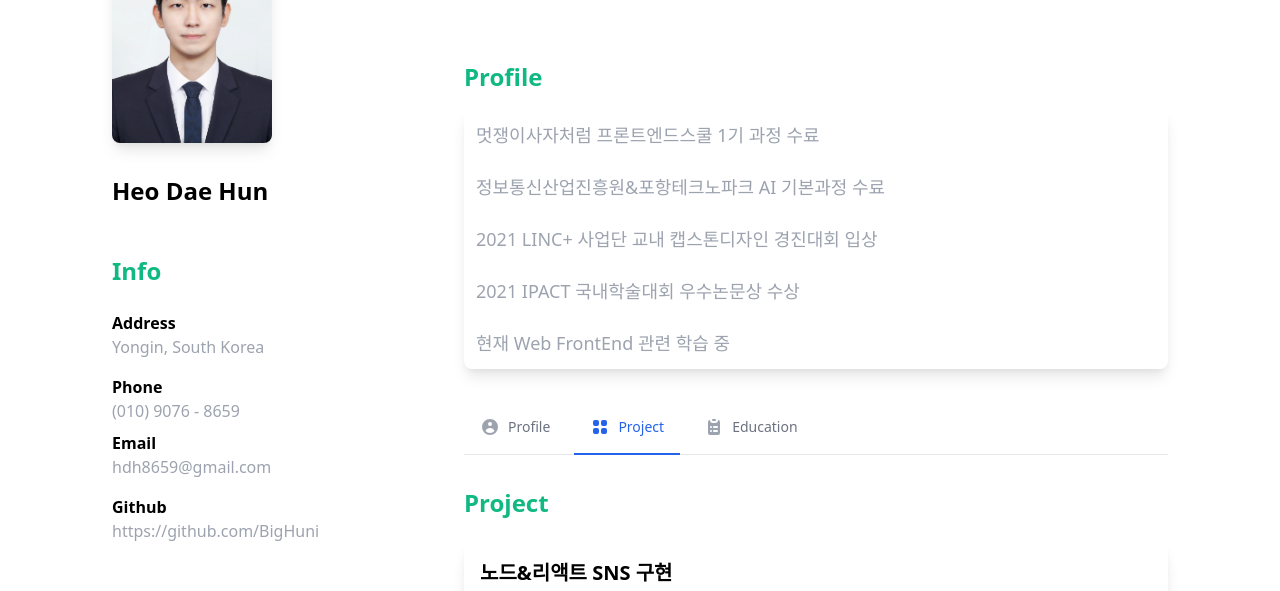
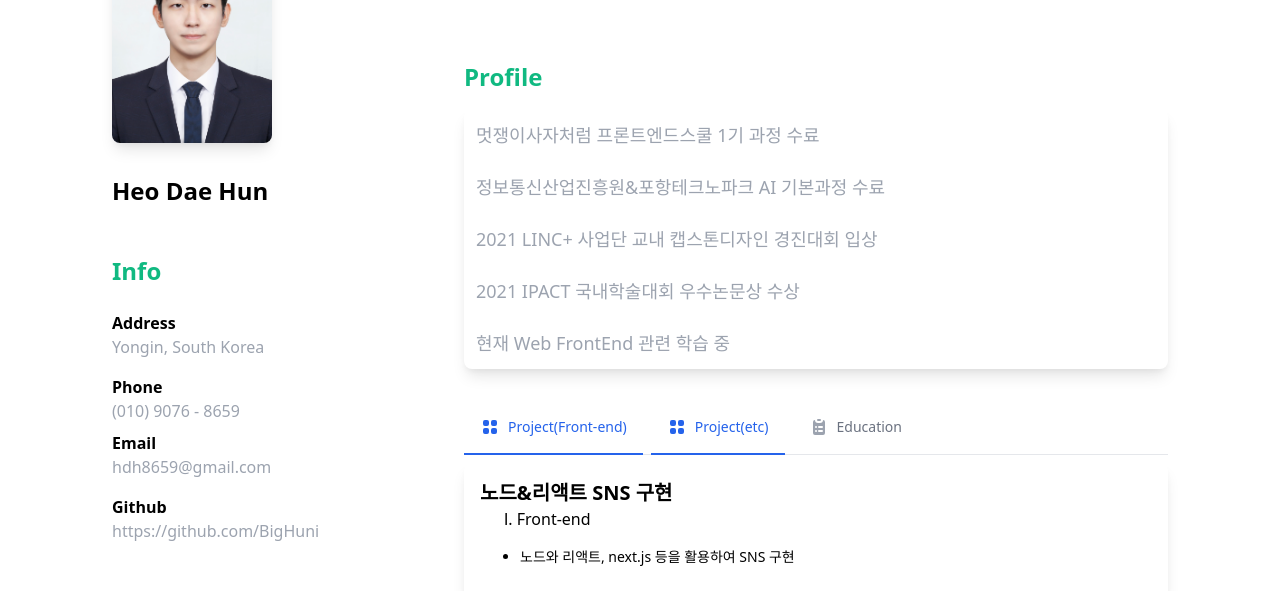
Before and after one commit to BigHuni/tailwind-css-resume, a plain HTML site: page tailwind-css-resume/index.html in a window 1280 px wide. Shown: the part 207-798 px from the top of the page. Drawn offline with nearby package versions, Linux system fonts and the light colour scheme.

Commit message:
[refactor] tab 메뉴 수정

```diff
--- a/tailwind-css-resume/index.html
+++ b/tailwind-css-resume/index.html
@@ -135,13 +135,13 @@
     <div class="border-b border-gray-200 dark:border-gray-700">
       <ul class="flex flex-wrap -mb-px">
           <li class="mr-2">
-              <a href="#" class="inline-flex py-4 px-4 text-sm font-medium text-center text-gray-500 rounded-t-lg border-b-2 border-transparent hover:text-gray-600 hover:border-gray-300 dark:text-gray-400 dark:hover:text-gray-300 group">
-                  <svg class="mr-2 w-5 h-5 text-gray-400 group-hover:text-gray-500 dark:text-gray-500 dark:group-hover:text-gray-300" fill="currentColor" viewBox="0 0 20 20" xmlns="http://www.w3.org/2000/svg"><path fill-rule="evenodd" d="M18 10a8 8 0 11-16 0 8 8 0 0116 0zm-6-3a2 2 0 11-4 0 2 2 0 014 0zm-2 4a5 5 0 00-4.546 2.916A5.986 5.986 0 0010 16a5.986 5.986 0 004.546-2.084A5 5 0 0010 11z" clip-rule="evenodd"></path></svg>Profile
+              <a href="#" class="inline-flex py-4 px-4 text-sm font-medium text-center text-blue-600 rounded-t-lg border-b-2 border-blue-600 active dark:text-blue-500 dark:border-blue-500 group" aria-current="page">
+                  <svg class="mr-2 w-5 h-5 text-blue-600 dark:text-blue-500" fill="currentColor" viewBox="0 0 20 20" xmlns="http://www.w3.org/2000/svg"><path d="M5 3a2 2 0 00-2 2v2a2 2 0 002 2h2a2 2 0 002-2V5a2 2 0 00-2-2H5zM5 11a2 2 0 00-2 2v2a2 2 0 002 2h2a2 2 0 002-2v-2a2 2 0 00-2-2H5zM11 5a2 2 0 012-2h2a2 2 0 012 2v2a2 2 0 01-2 2h-2a2 2 0 01-2-2V5zM11 13a2 2 0 012-2h2a2 2 0 012 2v2a2 2 0 01-2 2h-2a2 2 0 01-2-2v-2z"></path></svg>Project(Front-end)
               </a>
           </li>
           <li class="mr-2">
             <a href="#" class="inline-flex py-4 px-4 text-sm font-medium text-center text-blue-600 rounded-t-lg border-b-2 border-blue-600 active dark:text-blue-500 dark:border-blue-500 group" aria-current="page">
-                  <svg class="mr-2 w-5 h-5 text-blue-600 dark:text-blue-500" fill="currentColor" viewBox="0 0 20 20" xmlns="http://www.w3.org/2000/svg"><path d="M5 3a2 2 0 00-2 2v2a2 2 0 002 2h2a2 2 0 002-2V5a2 2 0 00-2-2H5zM5 11a2 2 0 00-2 2v2a2 2 0 002 2h2a2 2 0 002-2v-2a2 2 0 00-2-2H5zM11 5a2 2 0 012-2h2a2 2 0 012 2v2a2 2 0 01-2 2h-2a2 2 0 01-2-2V5zM11 13a2 2 0 012-2h2a2 2 0 012 2v2a2 2 0 01-2 2h-2a2 2 0 01-2-2v-2z"></path></svg>Project
+                <svg class="mr-2 w-5 h-5 text-blue-600 dark:text-blue-500" fill="currentColor" viewBox="0 0 20 20" xmlns="http://www.w3.org/2000/svg"><path d="M5 3a2 2 0 00-2 2v2a2 2 0 002 2h2a2 2 0 002-2V5a2 2 0 00-2-2H5zM5 11a2 2 0 00-2 2v2a2 2 0 002 2h2a2 2 0 002-2v-2a2 2 0 00-2-2H5zM11 5a2 2 0 012-2h2a2 2 0 012 2v2a2 2 0 01-2 2h-2a2 2 0 01-2-2V5zM11 13a2 2 0 012-2h2a2 2 0 012 2v2a2 2 0 01-2 2h-2a2 2 0 01-2-2v-2z"></path></svg>Project(etc)
             </a>
         </li>
           <li class="mr-2">
@@ -152,10 +152,7 @@
       </ul>
   </div>
 
-    <div class="py-8">
-      <div class="text-green-500 text-2xl pb-4 font-bold">
-        Project
-      </div>
+
         <div class="py-2">
           <div class="w-full bg-white rounded-lg shadow-lg p-4 hover:bg-green-600 hover:text-white">
             <div>
```
Lines whose indentation alone changed are shown as unchanged.
